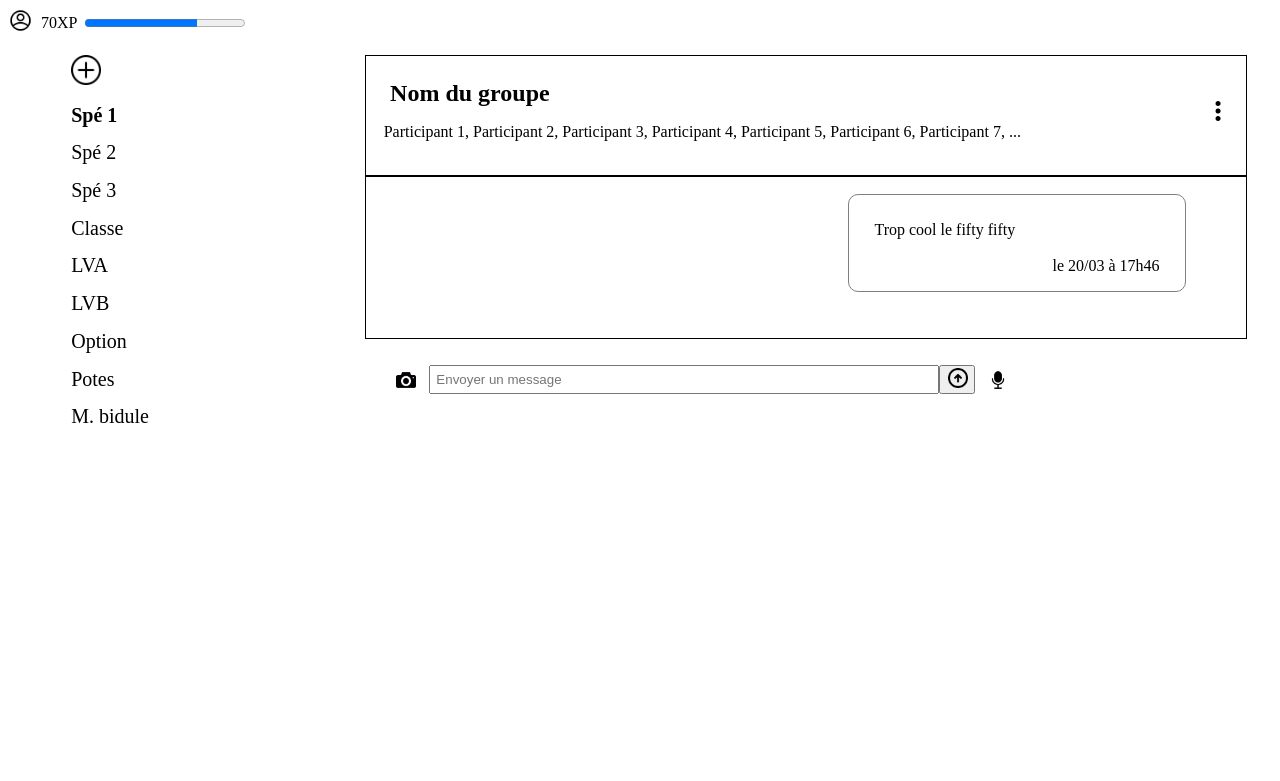
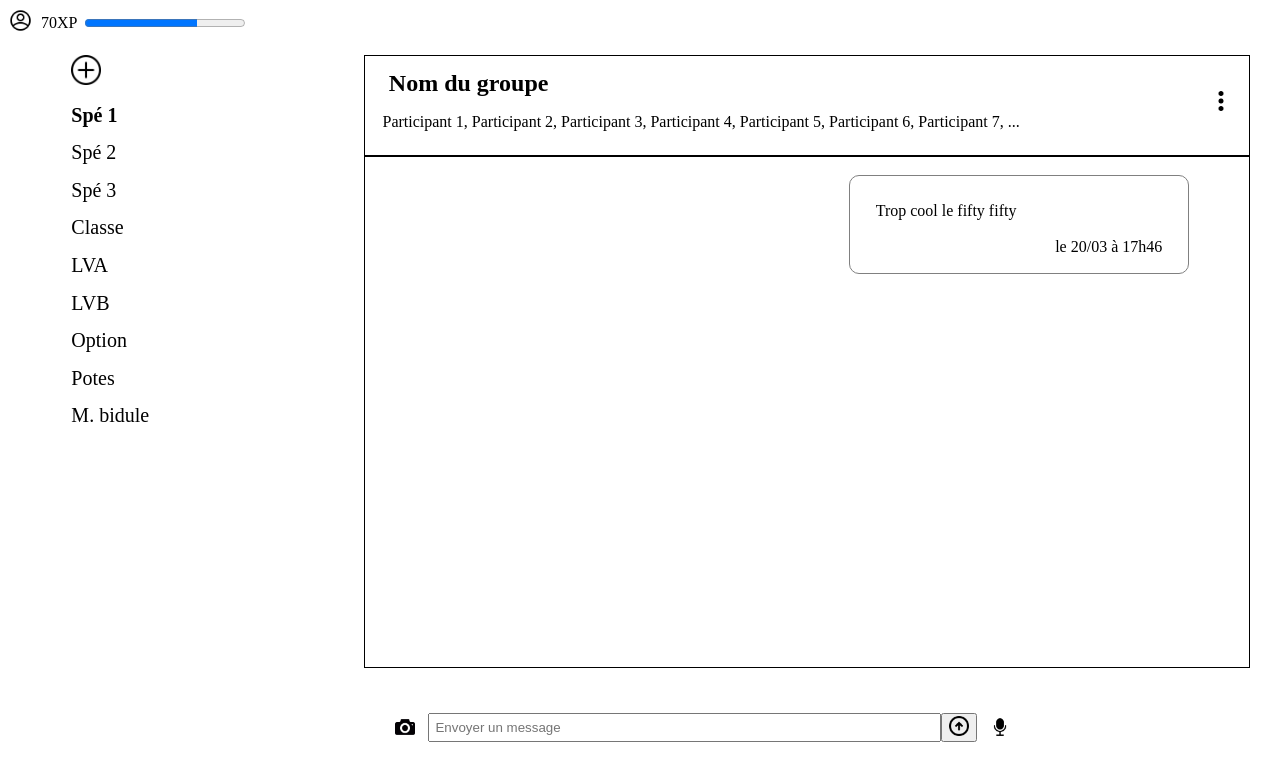
Before and after one commit to Key4School/Key4School, a Flask app: page /messages/ in a window 1280 px wide. Shown: the top 781 px of the page. Run offline with Flask 2, Linux system fonts and the light colour scheme; data that the repository does not hold is empty; some libraries are stand-ins or nearby versions.

Commit message:
correction pour le style de la page message

```diff
--- a/static/js/message.js
+++ b/static/js/message.js
@@ -1,3 +1,10 @@
+$(document).ready(function() {
+  $('#titreetmsg').css({
+      height: (80 / 100 * ($(window).height())).toString() + 'px',
+      width: (75 / 100 * ($(window).width())).toString() + 'px',
+    });
+
+});
 function envoi(){
   var donnees = $('#messageForm').serialize();
   $.ajax({
--- a/static/styles/style.css
+++ b/static/styles/style.css
@@ -100,6 +100,7 @@
 .profilemessage{
   display: flex;
   align-items: center;
+  height: 5%;
 }
 progress{
   max-width: 75%;
@@ -188,17 +189,10 @@ h2{
   cursor: pointer;
   font-weight: bold;
 }
-.titregroupe{
-  display: flex;
-  align-items: center;
-  justify-content:space-between;
-  border: 1px solid black;
-  padding:2%;
-}
 .contentmessage{
   display: flex;
   justify-content:space-between;
-  height:90%;
+  height:95%;
 }
 .nomgroupe{
   width: 25%;
@@ -208,21 +202,31 @@ h2{
   margin-bottom: 5%;
   font-size: 20px;
 }
-.titreetmsg{
-  width:75%;
+.titregroupe{
+  display: flex;
+  align-items: center;
+  justify-content:space-between;
+  border: 1px solid black;
+  padding:2%;
+  height:10%;
+}
+#titreetmsg{
   margin-right: 2%;
-  /* height: 100%; */
   margin-bottom:2%;
 }
 .messages{
-  height:45%;
+  height:80%;
   border: 1px solid black;
   padding:2%;
 }
 .barreenvoi{
+  height:10%;
   display: flex;
   align-items: center;
   justify-content:center;
+  margin-top:3%;
+  min-width: 75%;
+  max-width: 75%;
 }
 .iconebarremsg{
   width: 20px;
--- a/templates/messages.html
+++ b/templates/messages.html
@@ -10,7 +10,6 @@
   <title>Messages</title>
   <!-- page de style -->
   <link rel="stylesheet" type="text/css" href="{{url_for('static',filename='styles/style.css')}}">
-  <script src="{{url_for('static',filename='js/main.js')}}" type="text/javascript"></script>
   <!-- on inclut la bibliothèque depuis les serveurs de Google -->
   <script src="https://ajax.googleapis.com/ajax/libs/jquery/1.7.2/jquery.min.js"></script>
   <script src="{{url_for('static',filename='js/message.js')}}" type="text/javascript"></script>
@@ -18,11 +17,11 @@
 
 <!-- overflow est la barre pour baisser la page, on l enleve pour en mettre que une dans les messages -->
 
-<body style="overflow:hidden;">
+<body style="overflow:hidden;height:100%;width:99%;">
   <!-- debut de la div pour le profile de l'utilisateur avec le nbre d'XP, sa photo de profile et la barre de progression-->
   <div class="profilemessage">
     <a href="{{url_for('profile')}}"><img alt="avatar" src="{{url_for('static',filename='image/avatar.png')}}" class="iconebandeau" /></a>&nbsp;&nbsp;
-    <p style="margin:0px">
+    <p style="margin:0px;">
       70XP
     </p><!-- des espaces -->&nbsp;&nbsp;
     <!-- barre de progression -->
@@ -86,7 +85,7 @@
     </div>
     <!-- fin de la div pour les noms de tt les groupes -->
     <!-- debut de la div pour la partie de droite avec le nom du groupe ouvert avec les messages -->
-    <div class="titreetmsg">
+    <div id="titreetmsg">
       <!-- debut de la div pour la partie haute a droite -->
       <div class="titregroupe">
         <!-- div avec le nom du groupe et les paticipant -->
@@ -124,13 +123,11 @@
         </div>
       </div>
       <!-- fin de tt les msg -->
-      <form id="messageForm" onsubmit="envoi(); return false;">
-        <div class="barreenvoi" style="margin-top:3%;min-width: 75%;max-width: 75%;">
+      <form class="barreenvoi" id="messageForm" onsubmit="envoi(); return false;">
           <img src="{{url_for('static',filename='image/photo.png')}}" class="iconebarremsg" />
           <input type="text" placeholder="Envoyer un message" autocomplete='off' name="contenuMessage" style="width: 75%;margin-left: 2%;padding:5px;">
           <button type="submit"><img src="{{url_for('static',filename='image/flecheenvoi.png')}}" class="iconebarremsg" /></button>
           <img src="{{url_for('static',filename='image/micro.png')}}" class="iconebarremsg" />
-        </div>
       </form>
     </div>
     <!-- fin de la div pour la partie de droite -->
```
